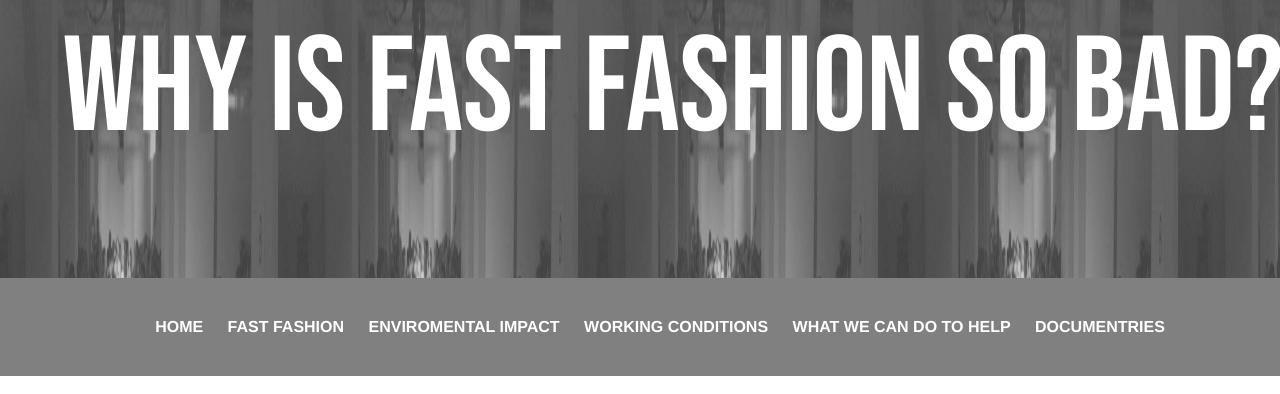
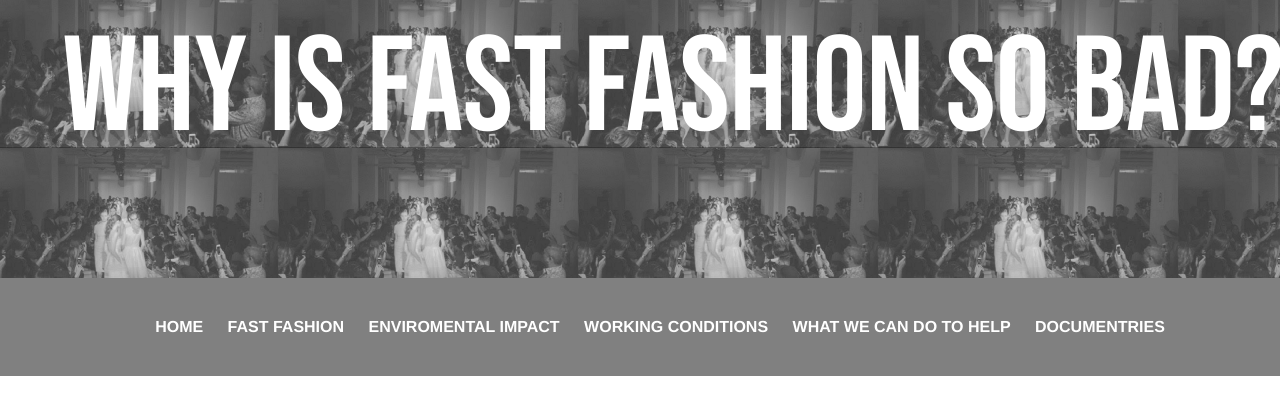
Before and after one commit to Maya-Murray/version-2, a plain HTML site: page index.html in a window 1280 px wide. Shown: the top 394 px of the page. Drawn offline with Linux system fonts and the light colour scheme.

Commit message:
Update style.css

```diff
--- a/style.css
+++ b/style.css
@@ -43,7 +43,7 @@ font-family: 'Ubuntu', sans-serif;
 
 header {
  background-image: url("Web header 2.PNG");
-  background-size: 300px 300%;
+  background-size: 300px;
 height:300px;
 width:110%;
   margin: -30px;
```
